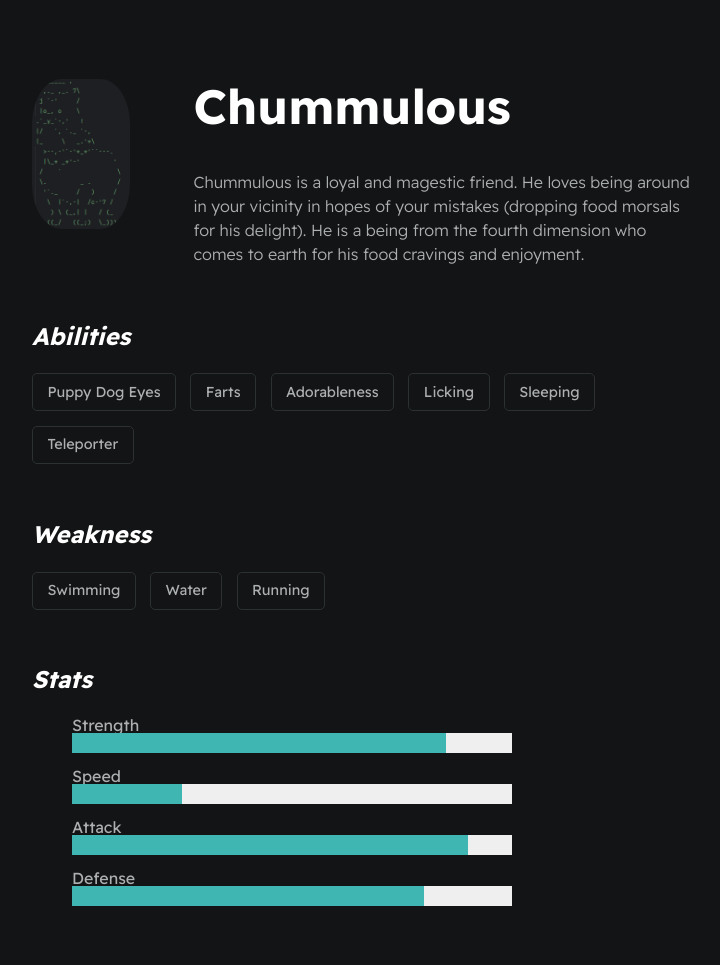
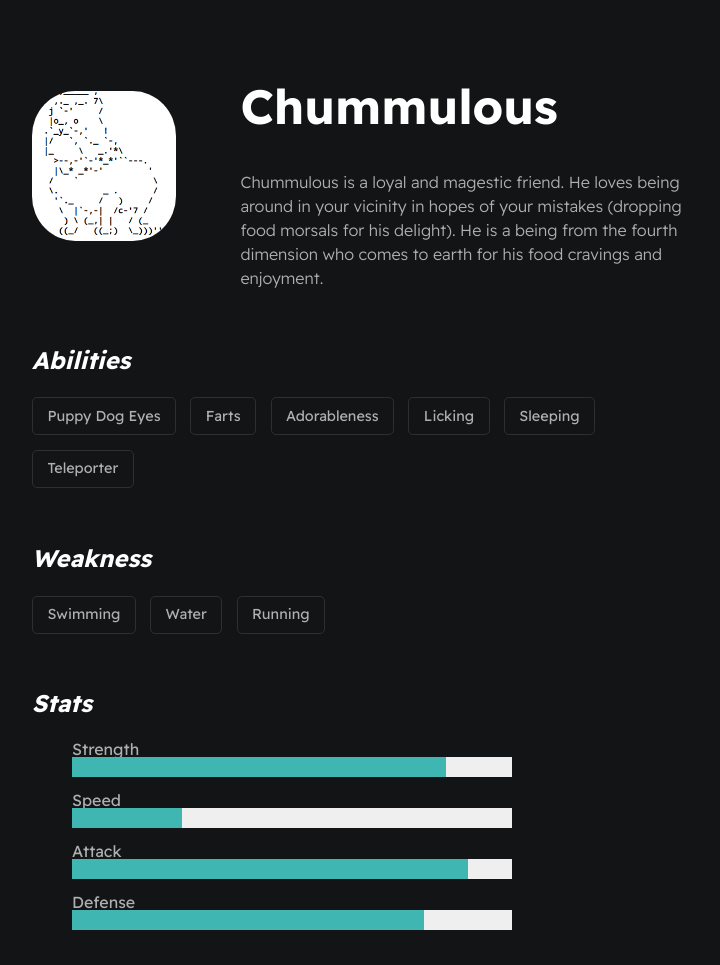
Before and after one commit to man1328/codeMon, a plain HTML site: page codeMonDex/index.html in a window 1280 px wide. Shown: the whole page, without its empty margins (274-994 px from the left). Drawn offline with Linux system fonts and the light colour scheme.

Commit message:
Update index.html

```diff
--- a/codeMonDex/index.html
+++ b/codeMonDex/index.html
@@ -13,7 +13,7 @@
         <div id="container--main">
 
             <section id="wrapper--hero" class="section--page">
-               <img id="profile-pic"  src="./assets/ChummulousASCII.png">
+               <img id="profile-pic"  src="./assets/Chummulous.png">
 
                 <div>
                     <h1 id="user-name">Chummulous</h1>
```
